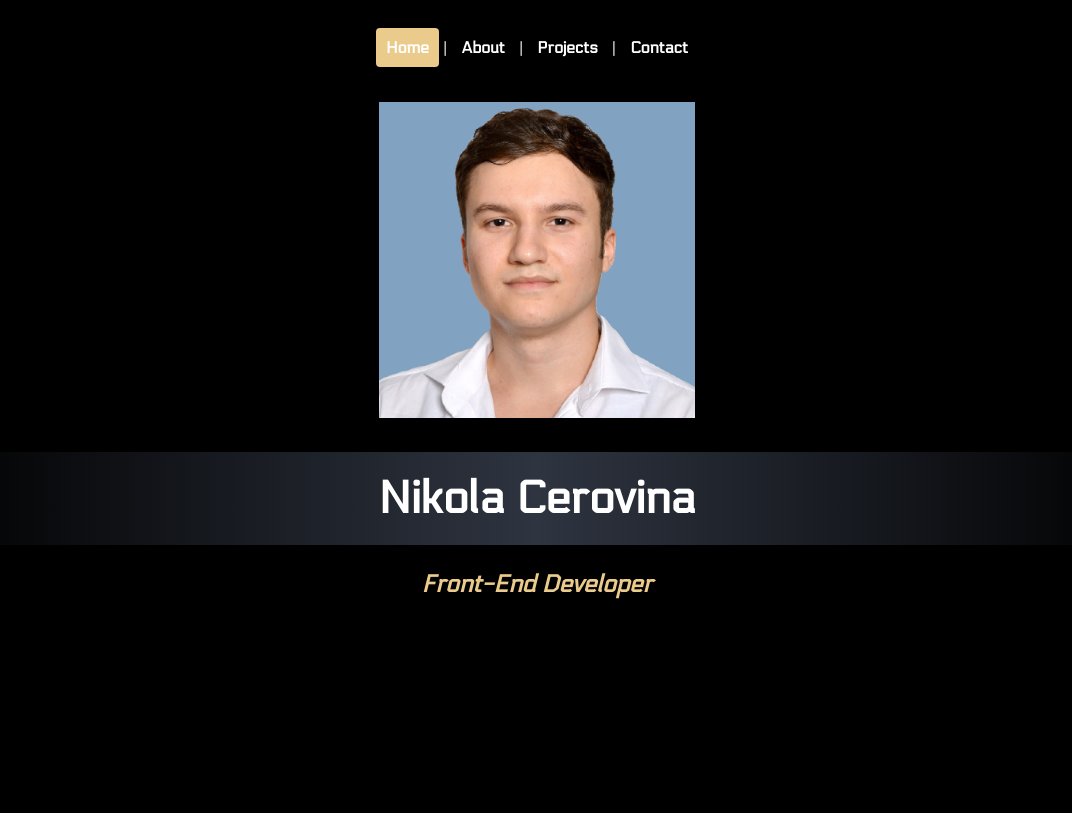
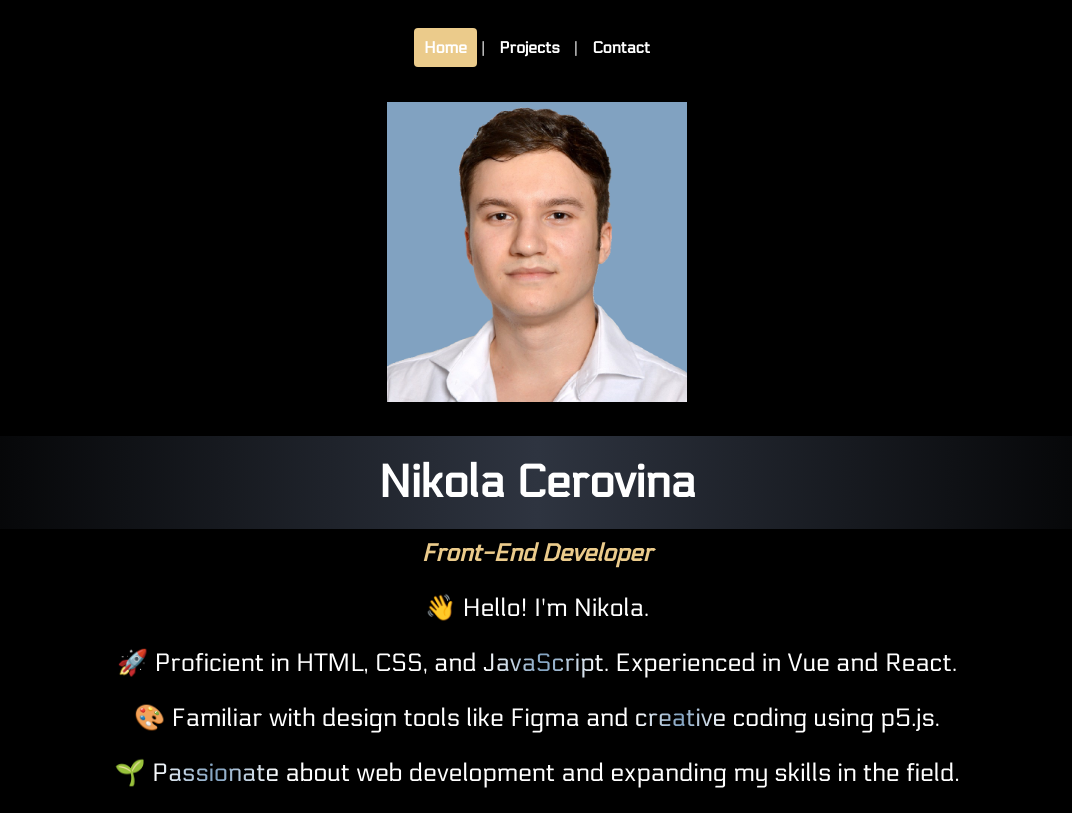
Before and after one commit to cerovina/Website-Vue-Router, a Vue app: page / in a window 1280 px wide. Shown: the whole page, without its empty margins (103-1175 px from the left). Built offline with nearby package versions, Linux system fonts and the light colour scheme.

Commit message:
Changed style

```diff
--- a/src/App.vue
+++ b/src/App.vue
@@ -2,7 +2,6 @@
   <div>
     <nav>
       <router-link to="/">Home</router-link> |
-      <router-link to="/about">About</router-link> |
       <router-link to="/projects">Projects</router-link> |
       <router-link to="/contact">Contact</router-link>
     </nav>
--- a/src/assets/global.css
+++ b/src/assets/global.css
@@ -15,8 +15,13 @@ body {
     background-clip: text;
   }
 
+  .yellow {
+    color: #EBCB8B;
+    font-style: italic;
+  }
+
   .img {
-    max-width: 25%;
+    max-width: 300px;
     padding-top: 15px;
     padding-bottom: 15px;
   }
@@ -26,7 +31,7 @@ body {
   }
 
   p {
-    font-size: 30px;
+    font-size: 25px;
   }
 
   h1, h2 {
--- a/src/router/index.js
+++ b/src/router/index.js
@@ -1,6 +1,5 @@
 import { createRouter, createWebHistory } from 'vue-router'
 import HomeView from '../views/HomeView.vue'
-import About from '../views/AboutView.vue'
 import Projects from '../views/ProjectsView.vue'
 import Contact from '../views/ContactView.vue'
 
@@ -9,11 +8,6 @@ const routes = [
     path: '/',
     name: 'home',
     component: HomeView
-  },
-  {
-    path: '/about',
-    name: 'about',
-    component: About
   },
   {
     path: '/projects',
--- a/src/views/AboutView.vue
+++ /dev/null
@@ -1,20 +0,0 @@
-<template>
-  <div class="about">
-    <h1>About Me</h1>
-    <div class="aboutMe">
-     <p>👋 Hello! I'm Nikola. </p>
-     <p>🚀 Proficient in HTML, CSS, and <span class="grad">JavaScript</span>. Experienced in Vue and React.</p>
-     <p>🎨 Familiar with <span class="grad">design tools</span> like Figma and creative coding using p5.js.</p>
-     <p>🌱 <span class="grad">Passionate</span> about web development and expanding my skills in the field.</p>
-    </div>
-  </div>
-</template>
-
-<style scoped>
-
-  .aboutMe {
-    width: 50%;
-    margin: auto;
-  }
-
-</style>
--- a/src/views/ContactView.vue
+++ b/src/views/ContactView.vue
@@ -4,8 +4,8 @@
         <h1>Contact</h1>
       </div>
       <div class="end">
-        <p>Email:<br>cerovina1997@gmail.com</p>
-        <p>LinkedIn:<br><a class="link" href="https://linkedin.com/in/cerovina">Let's connect!</a></p>
+        <p><span class="yellow">Email:</span><br>cerovina1997@gmail.com</p>
+        <p><span class="yellow">LinkedIn:</span><br><a class="link" href="https://linkedin.com/in/cerovina">Let's connect!</a></p>
         <p>📧</p>
       </div>
     </div>
--- a/src/views/HomeView.vue
+++ b/src/views/HomeView.vue
@@ -1,10 +1,19 @@
 <template>
-  <div class="home">
-    <img class="img" src="@/assets/ncnord.jpg">
+  <div class="container">
+    <div class="home">
+      <img class="img" src="@/assets/ncnord.jpg">
       <h1 class="title">Nikola Cerovina</h1>
-      <h2>Front-End Developer</h2>
+      <h2 class="yellow">Front-End Developer</h2>
+    </div>
+    <div class="aboutMe">
+      <p>👋 Hello! I'm Nikola. </p>
+      <p>🚀 Proficient in HTML, CSS, and <span class="grad">JavaScript</span>. Experienced in Vue and React.</p>
+      <p>🎨 Familiar with design tools like Figma and <span class="grad">creative</span> coding using p5.js.</p>
+      <p>🌱 <span class="grad">Passionate</span> about web development and expanding my skills in the field.</p>
+    </div>
   </div>
 </template>
+
 
 <script>
 
@@ -20,12 +29,8 @@ export default {
 
 .title {
   margin-top: 15px;
-  margin-bottom: 25px;
+  margin-bottom: 0px;
   font-size: 45px;
 }
 
-h2 {
-  font-style: italic;
-}
-
 </style>
--- a/src/views/ProjectsView.vue
+++ b/src/views/ProjectsView.vue
@@ -5,7 +5,7 @@
       </div>
       <section id="portfolio">
         <div class="portfolio-item">
-          <p class="projectP">Check out my <a class="link" href="https://github.com/cerovina">GitHub</a></p>
+          <p class="projectP"><span class="yellow">Check out my</span> <a class="link" href="https://github.com/cerovina">GitHub</a></p>
         </div>
         <div class="grid-container">
           <div class="grid-item">
@@ -58,7 +58,8 @@
   margin-bottom: 75px;
   font-family: "Electro";
   color: white;
-  font-size: 30px;
+  font-size: 25px;
+  font-style: italic;
 }
 
 </style>
```
